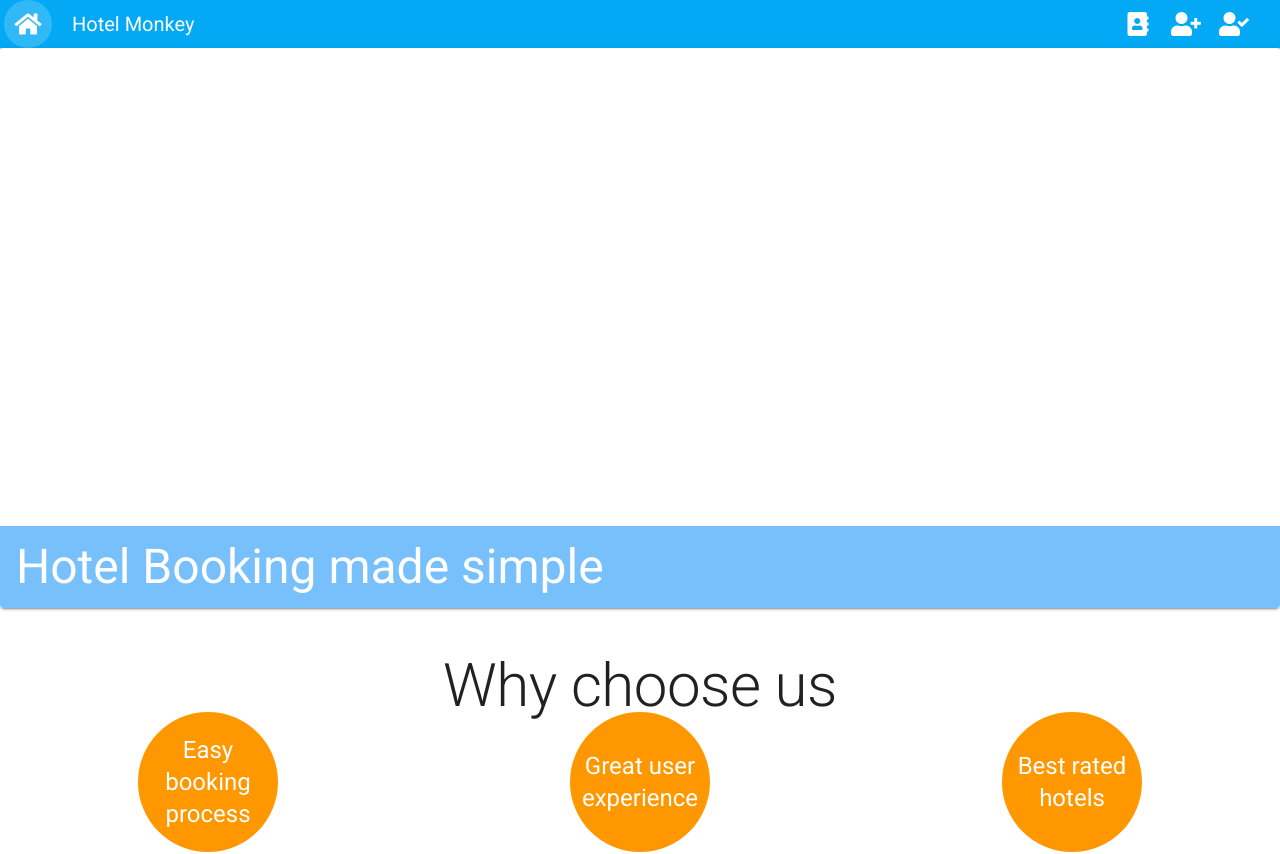
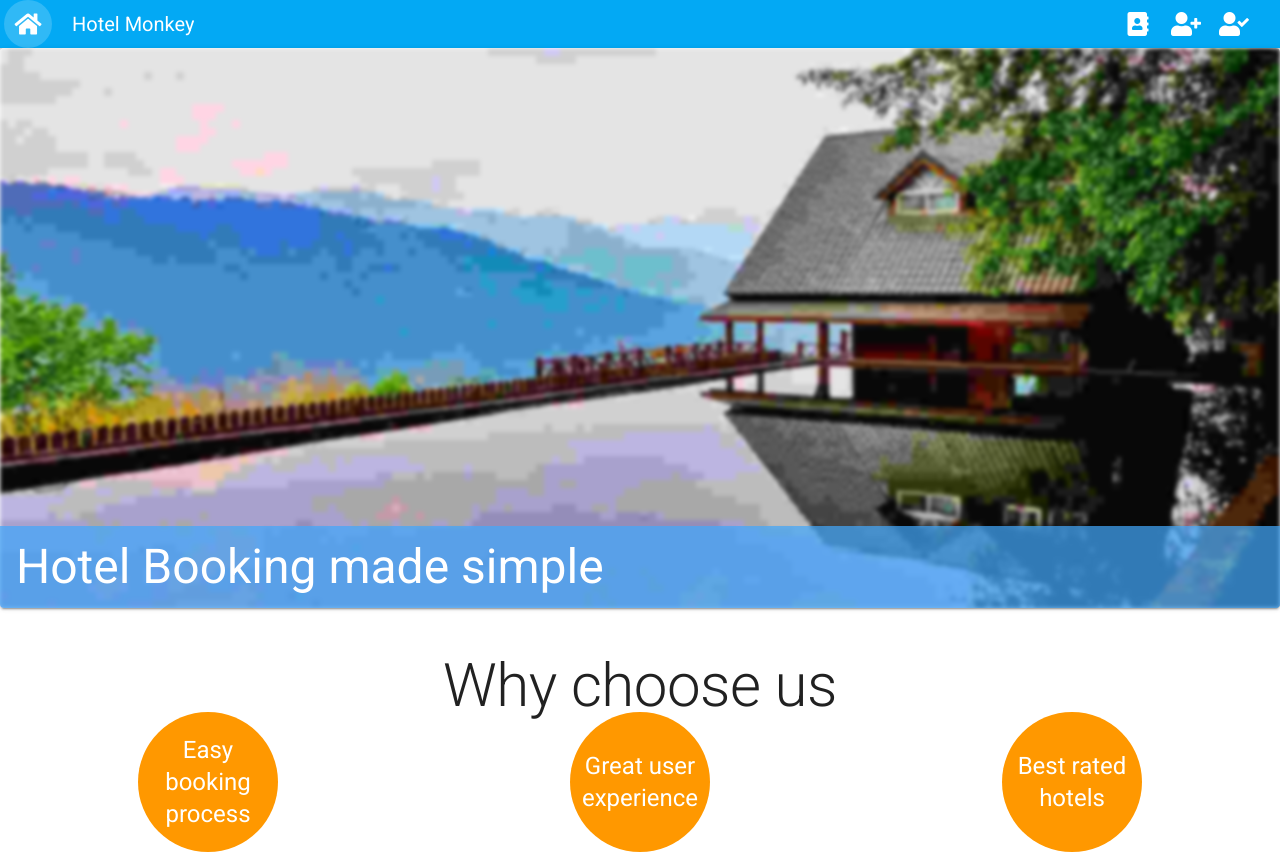
Before and after one commit to leonardusdirkstofbergbotes/hotelBookingv2, a Vue app: page / in a window 1280 px wide. Shown: the top 854 px of the page. Built offline with nearby package versions, Linux system fonts and the light colour scheme; no server answers; the database is empty.

Commit message:
added a lazy load src for the hero img

```diff
--- a/src/view/Home.vue
+++ b/src/view/Home.vue
@@ -1,7 +1,7 @@
 <template>
   <div>
     <v-card width="100vw" height="70vh" class="mb-11">
-      <v-img class="white--text align-end" height="100%" src="@/assets/front.webp">
+      <v-img lazy-src="@/assets/lazyFront.jpg" class="white--text align-end" height="100%" src="@/assets/front.webp">
         <v-card-title class="display-2 customBack">
           Hotel Booking made simple
         </v-card-title>
```
Also changed, not shown: src/assets/lazyFront.jpg (added).
